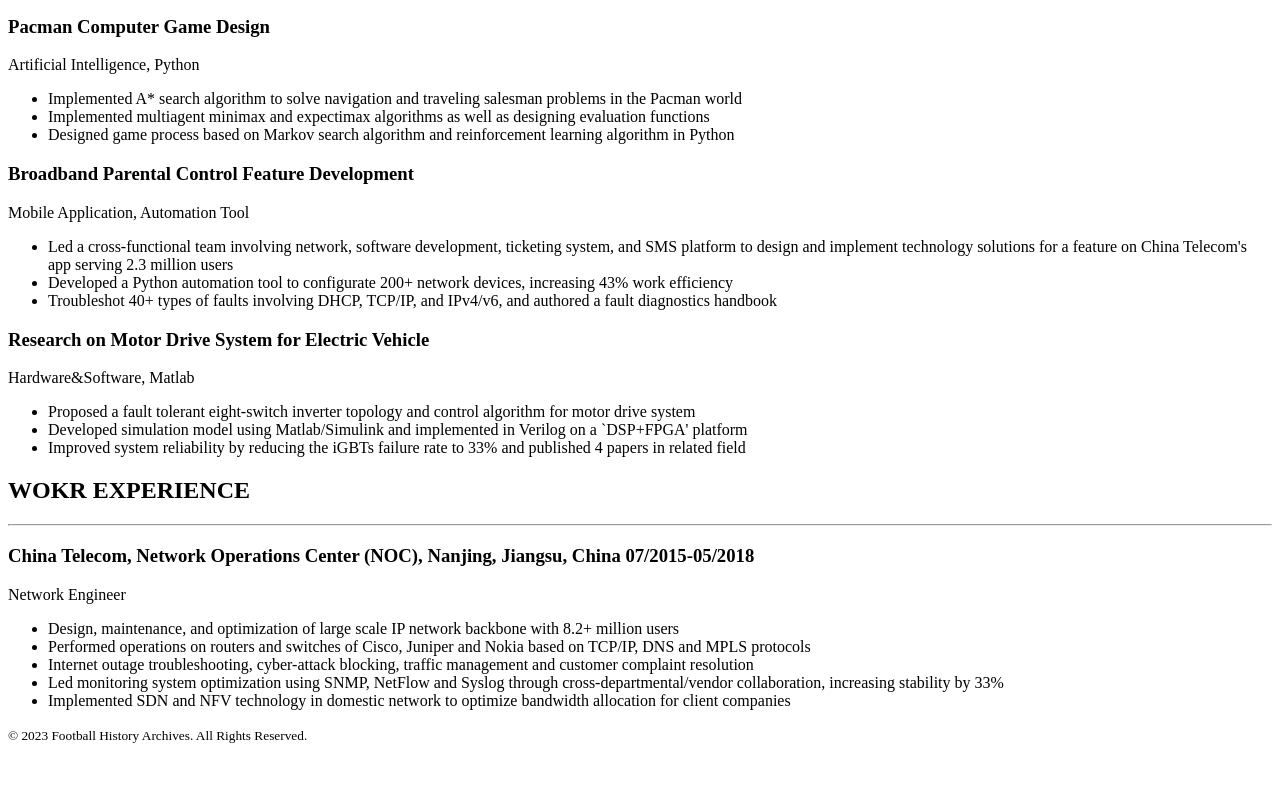
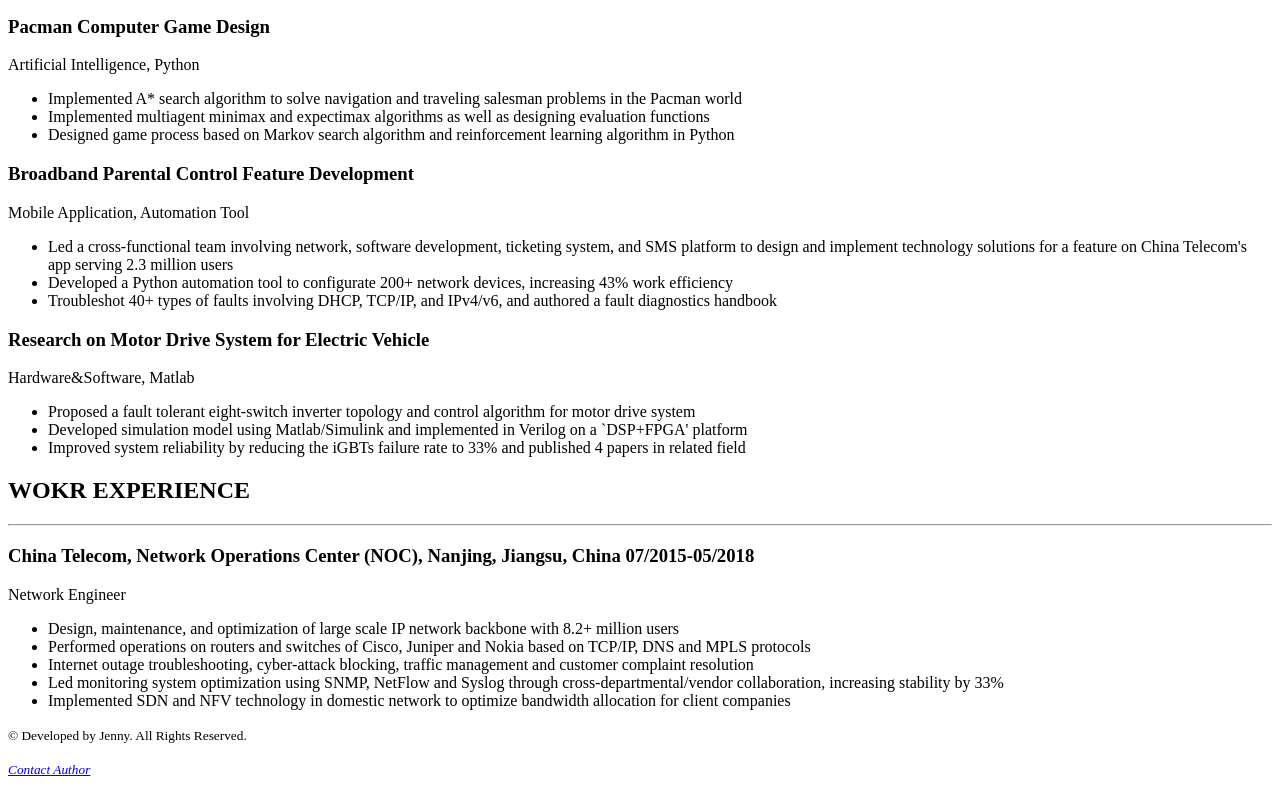
Before and after one commit to Jenny-Zhen-Wang/Portfolio, a plain HTML site: page index.html in a window 1280 px wide. Shown: the part 1209-2003 px from the top of the page. Before the commit the page ends 1969 px from the top, so only its background shows below. Drawn offline with Linux system fonts and the light colour scheme.

Commit message:
test contact me link

```diff
--- a/index.html
+++ b/index.html
@@ -104,7 +104,10 @@
     </li>
   </ul>
   </p>
-  <footer><p><small>© 2023 Football History Archives. All Rights Reserved.</small> </p></footer>
+  <footer>
+    <p><small>© Developed by Jenny. All Rights Reserved.<address><a href="./public/contact.html">Contact Author</a></address>
+      </small> </p>
+  </footer>
 </body>
 
 </html>
```
